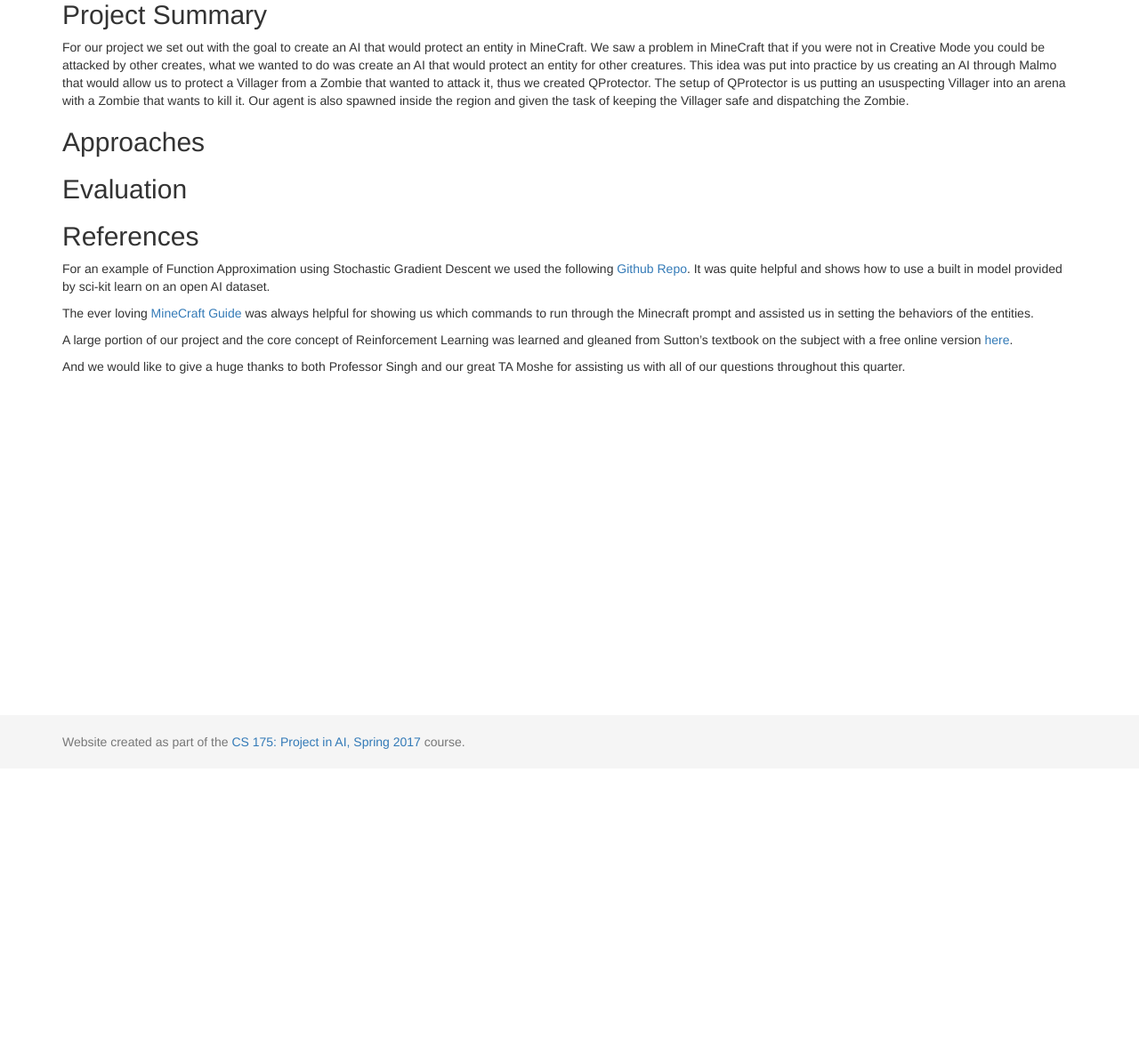
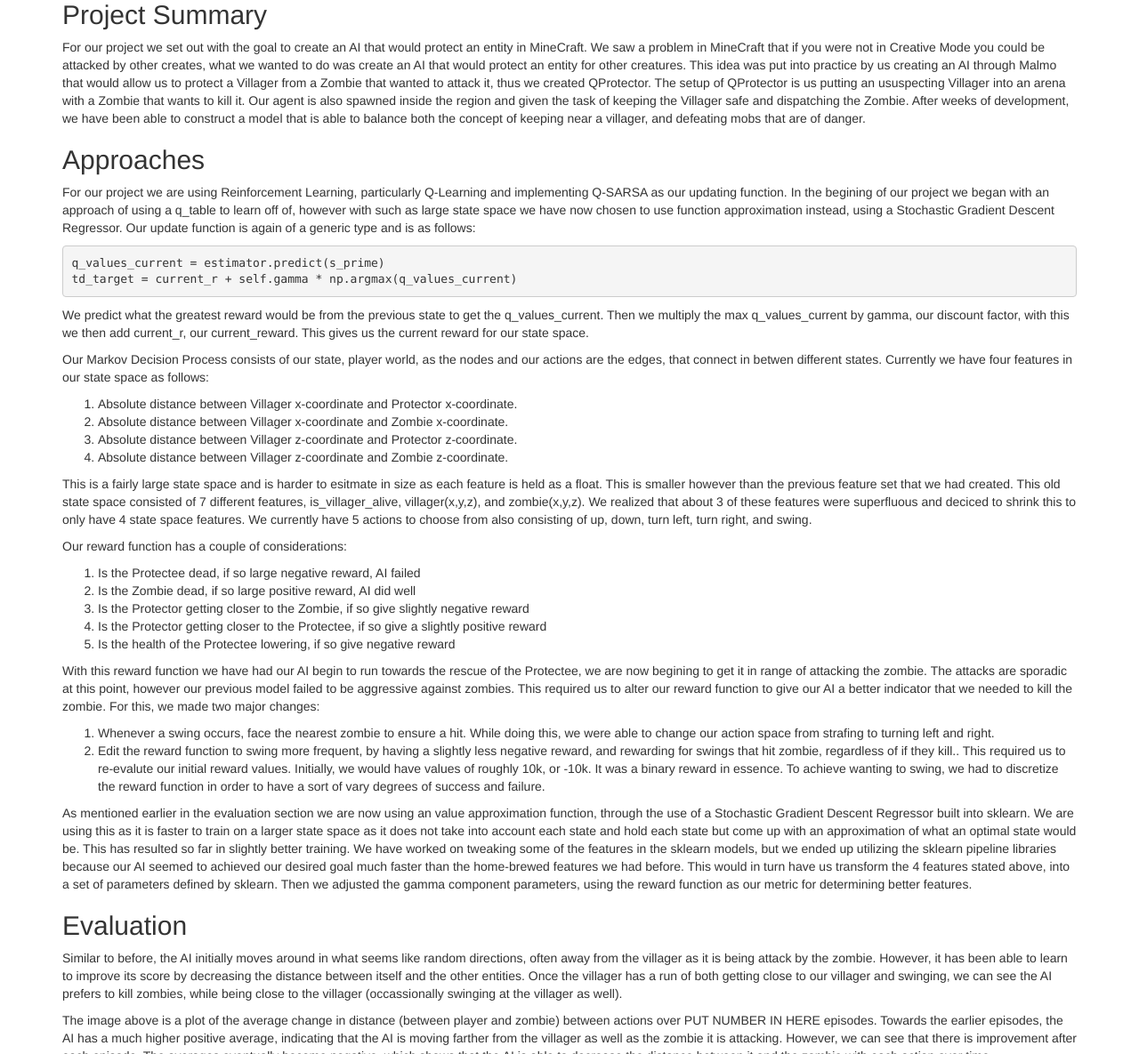
Before and after one commit to Ch0ronomato/QProtector, a Jekyll site: the page built from docs/final.md, in a window 1280 px wide and 1400 px high, scrolled down 321 px. Shown: the part 215-1400 px from the top of the window at 89% size. Built offline with Jekyll 4.4.1, drawn with Linux system fonts in a browser that asks for light colours; some of the changed text lies outside the part shown.

Commit message:
Updates to final docs

````diff
--- a/docs/final.md
+++ b/docs/final.md
@@ -10,14 +10,54 @@ title:  Final Report
 ## Project Summary
 For our project we set out with the goal to create an AI that would protect an entity in MineCraft. We saw a problem in MineCraft that if you were not in Creative Mode you could be attacked by other creates, what we wanted to do was create an AI that would protect an entity for other creatures.
 This idea was put into practice by us creating an AI through Malmo that would allow us to protect a Villager from a Zombie that wanted to attack it, thus we created QProtector.
-The setup of QProtector is us putting an ususpecting Villager into an arena with a Zombie that wants to kill it. Our agent is also spawned inside the region and given the task of keeping the Villager safe and dispatching the Zombie.
+The setup of QProtector is us putting an ususpecting Villager into an arena with a Zombie that wants to kill it. Our agent is also spawned inside the region and given the task of keeping the Villager safe and dispatching the Zombie. After weeks of development, we have been able to construct a model that is able to balance both the concept of keeping near a villager, and defeating mobs that are of danger.
 
 
 ## Approaches
+For our project we are using Reinforcement Learning, particularly Q-Learning and implementing Q-SARSA as our updating function.
+In the begining of our project we began with an approach of using a q_table to learn off of, however with such as large state space
+we have now chosen to use function approximation instead, using a Stochastic Gradient Descent Regressor. Our update function is again of a
+generic type and is as follows:
+```
+q_values_current = estimator.predict(s_prime)
+td_target = current_r + self.gamma * np.argmax(q_values_current)
+```
+We predict what the greatest reward would be from the previous state to get the q_values_current. Then we multiply the max q_values_current by gamma, our discount factor, with this
+we then add current_r, our current_reward. This gives us the current reward for our state space.
+
+Our Markov Decision Process consists of our state, player world, as the nodes and our actions are the edges, that connect in betwen different states. Currently we have four features in our state space as follows:
+1. Absolute distance between Villager x-coordinate and Protector x-coordinate.
+2. Absolute distance between Villager x-coordinate and Zombie x-coordinate.
+3. Absolute distance between Villager z-coordinate and Protector z-coordinate.
+4. Absolute distance between Villager z-coordinate and Zombie z-coordinate.
+
+This is a fairly large state space and is harder to esitmate in size as each feature is held as a float. This is smaller however than the previous feature set that we had created.
+This old state space consisted of 7 different features, is_villager_alive, villager(x,y,z), and zombie(x,y,z). We realized that about 3 of these features were superfluous and deciced
+to shrink this to only have 4 state space features. We currently have 5 actions to choose from also consisting of up, down, turn left, turn right, and swing.
+
+Our reward function has a couple of considerations:
+1. Is the Protectee dead, if so large negative reward, AI failed
+2. Is the Zombie dead, if so large positive reward, AI did well
+3. Is the Protector getting closer to the Zombie, if so give slightly negative reward
+4. Is the Protector getting closer to the Protectee, if so give a slightly positive reward
+5. Is the health of the Protectee lowering, if so give negative reward
+
+With this reward function we have had our AI begin to run towards the rescue of the Protectee, we are now begining to get it in range of attacking the zombie. The attacks are sporadic at this point, however our previous model failed to be aggressive against zombies. This required us to alter our reward function to give our AI a better indicator that we needed to kill the zombie. For this, we made two major changes:
+1. Whenever a swing occurs, face the nearest zombie to ensure a hit. While doing this, we were able to change our action space from strafing to turning left and right.
+2. Edit the reward function to swing more frequent, by having a slightly less negative reward, and rewarding for swings that hit zombie, regardless of if they kill.. This required us to re-evalute our initial reward values. Initially, we would have values of roughly 10k, or -10k. It was a binary reward in essence. To achieve wanting to swing, we had to discretize the reward function in order to have a sort of vary degrees of success and failure.
 
 
+As mentioned earlier in the evaluation section we are now using an value approximation function, through the use of a Stochastic Gradient Descent Regressor built into sklearn.
+We are using this as it is faster to train on a larger state space as it does not take into account each state and hold each state but come up with an approximation of what an
+optimal state would be. This has resulted so far in slightly better training. We have worked on tweaking some of the features in the sklearn models, but we ended up utilizing the sklearn pipeline libraries because our AI seemed to achieved our desired goal much faster than the home-brewed features we had before. This would in turn have us transform the 4 features stated above, into a set of parameters defined by sklearn. Then we adjusted the gamma component parameters, using the reward function as our metric for determining better features.
+
 ## Evaluation
+Similar to before, the AI initially moves around in what seems like random directions, often away from the villager as it is being attack by the zombie. However, it has been able to learn to improve its score by decreasing the distance between itself and the other entities. Once the villager has a run of both getting close to our villager and swinging, we can see the AI prefers to kill zombies, while being close to the villager (occassionally swinging at the villager as well).
 
+The image above is a plot of the average change in distance (between player and zombie) between actions over PUT NUMBER IN HERE episodes. Towards the earlier episodes, the AI has a much higher positive average, indicating that the AI is moving farther from the villager as well as the zombie it is attacking. However, we can see that there is improvement after each episode. The averages eventually become negative, which shows that the AI is able to decrease the distance between it and the zombie with each action over time.
+
+
+The two plots show the time the villager stays alive in each episode and the reward at the end of each episode. With the changes to the reward function, we can better estimate the progress of our bot as he begins to understand his mission. We can see that the reward starts very negative, because the bot is almost randomly doing actions to better understand the policy. We see after time that our reward function begins to increase. Eventually, we can see a spike where he both killed the zombie, and kept the villager alive throughout the episode.
 
 ## References
 For an example of Function Approximation using Stochastic Gradient Descent we used the following [Github Repo](https://github.com/dennybritz/reinforcement-learning/blob/master/FA/Q-Learning%20with%20Value%20Function%20Approximation%20Solution.ipynb).
````
